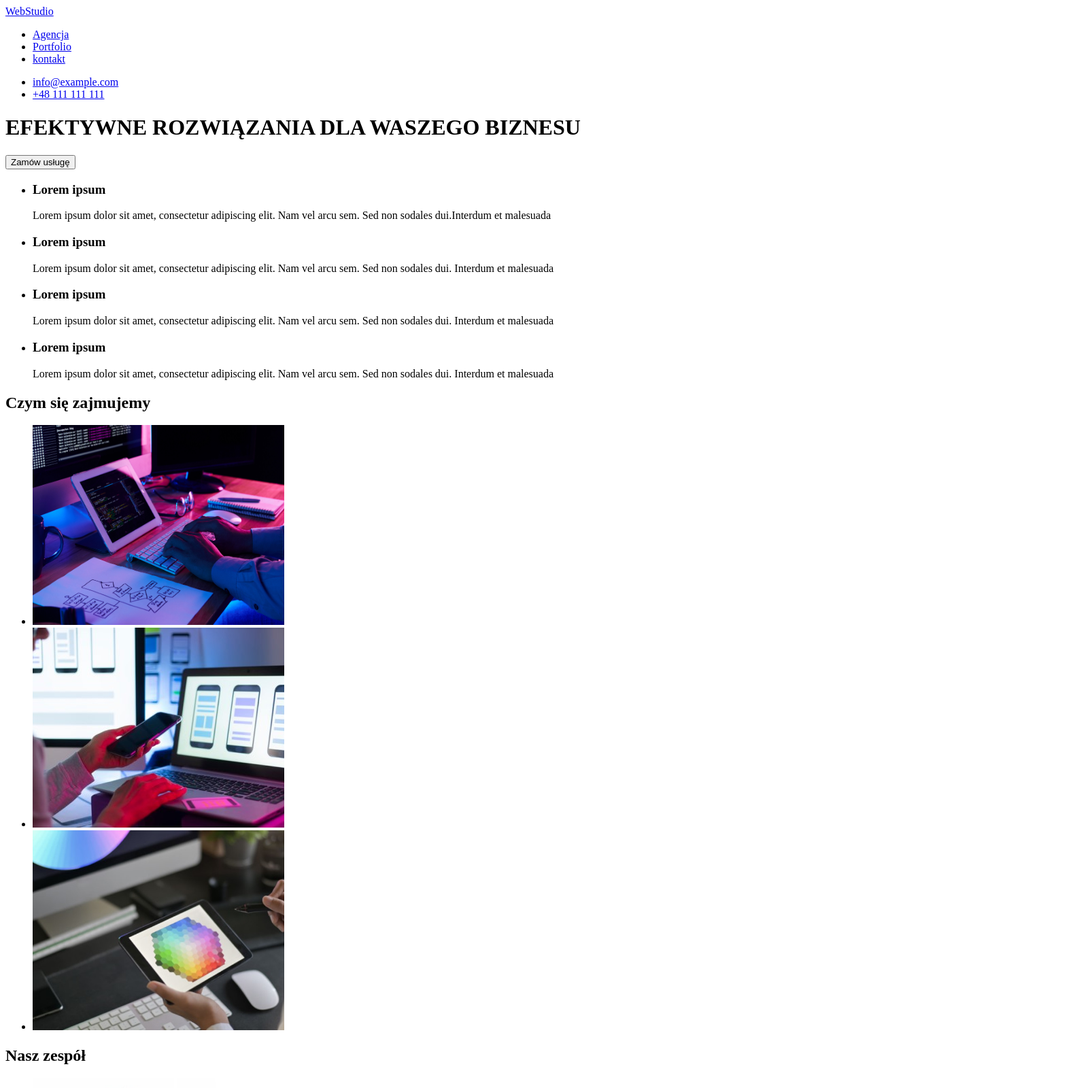
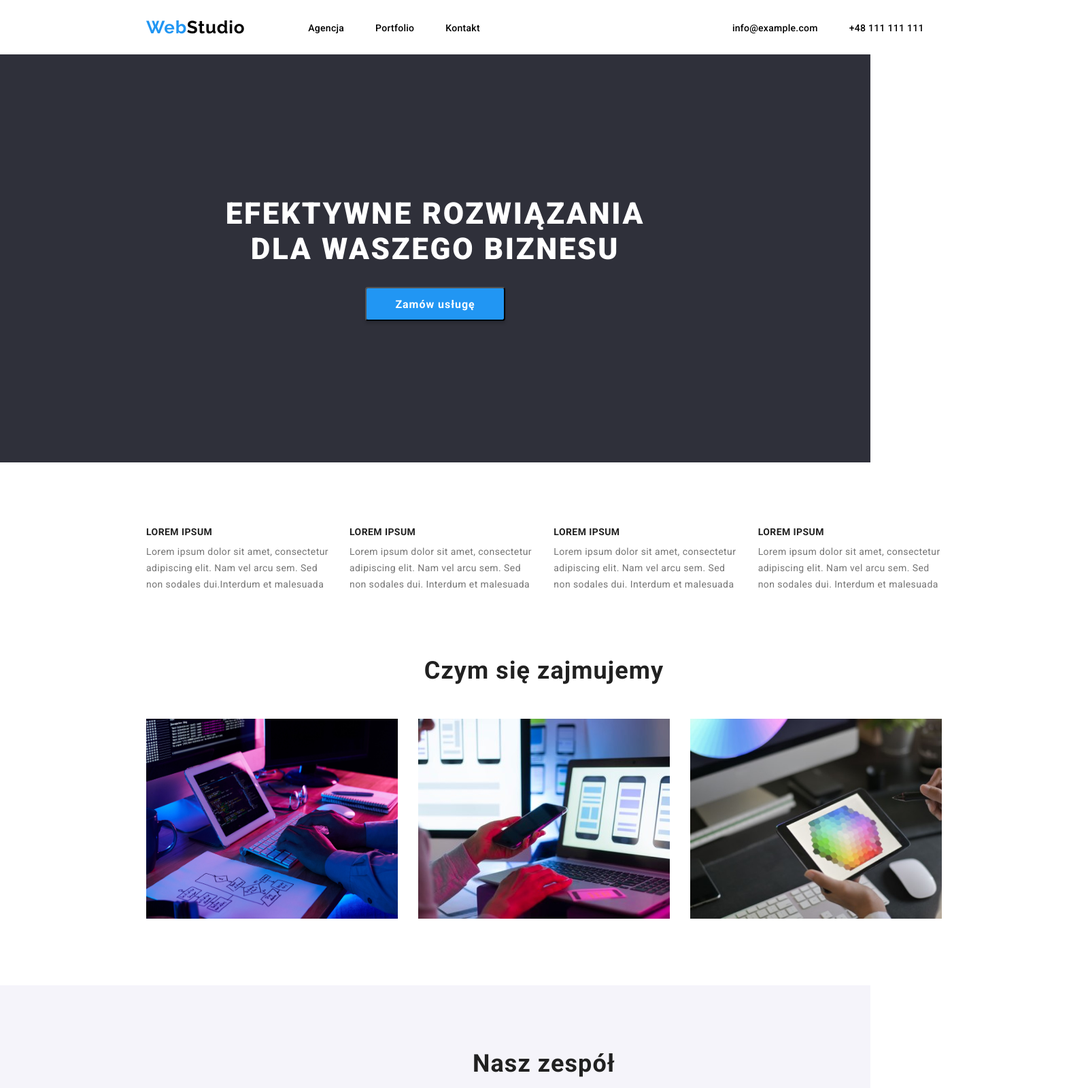
Before and after one commit to annaojdana/goit-markup-hw-03, a plain HTML site: page index.html in a window 1280 px wide. Shown: the top 1600 px of the page at 68% size, 1600 px wide, since content can reach past the window. Drawn offline with Linux system fonts and the light colour scheme.

Commit message:
first version index.html

```diff
--- a/css/styles.css
+++ b/css/styles.css
@@ -0,0 +1,216 @@
+*,
+*::before,
+*::after {
+  box-sizing: border-box;
+  margin: 0;
+  padding: 0;
+}
+
+body {
+  margin: 0;
+  font-family: "Roboto", "Raleway", sans-serif;
+}
+
+.header-nav {
+  margin: 0 auto;
+  width: 1600px;
+  height: 80px;
+  background-color: #fff;
+  display: flex;
+  align-items: center;
+}
+
+.logo {
+  margin-left: 215px;
+  margin-right: 70px;
+  font-family: Raleway;
+  font-weight: bold;
+  font-size: 26px;
+  text-decoration: none;
+  letter-spacing: 0.03em;
+  color: #000;
+  cursor: pointer;
+}
+.logo-item {
+  color: #2196f3;
+}
+.nav-items,
+.header-address {
+  padding: 0;
+  display: flex;
+  list-style: none;
+}
+.header-address {
+  margin-right: 204px;
+  margin-left: 325px;
+}
+.nav-item {
+  margin: 0 23px;
+  text-decoration: none;
+  color: #000;
+  font-weight: 500;
+  font-size: 14px;
+  letter-spacing: 0.02em;
+}
+.nav-item:hover,
+.nav-item:focus {
+  color: #2196f3;
+}
+.header-bg {
+  position: relative;
+  height: 600px;
+  background-color: #2f303a;
+}
+.header-text {
+  position: absolute;
+  width: 696px;
+  /* height: 120px; */
+  left: 50%;
+  top: 50%;
+  transform: translate(-50%, -50%);
+  text-align: center;
+  color: #fff;
+}
+.header-text h1 {
+  text-transform: uppercase;
+  font-weight: 900;
+  font-size: 44px;
+  letter-spacing: 0.06em;
+}
+
+.header-btn {
+  margin-top: 30px;
+  padding: 0 42px;
+  height: 50px;
+  font-family: 'Roboto', sans-serif;
+  font-weight: bold;
+  font-size: 16px;
+  background: #2196f3;
+  box-shadow: 0px 4px 4px rgba(0, 0, 0, 0.15);
+  border-radius: 4px;
+  letter-spacing: 0.06em;
+  color: #ffffff;
+  cursor: pointer;
+}
+
+.about-us {
+  margin: 0 auto;
+  padding-top: 94px;
+  width: 1600px;
+  background-color: #fff;
+}
+.about-us-text,
+.about-us-img {
+  margin: 0 200px;
+  padding: 0;
+  list-style: none;
+  display: flex;
+}
+.about-us-heading {
+  margin: 94px 0;
+  text-align: center;
+}
+.about-us-heading h2 {
+  font-weight: bold;
+  font-size: 36px;
+  letter-spacing: 0.03em;
+  color: #212121;
+}
+
+.about-us-text h3 {
+  font-weight: bold;
+  font-size: 14px;
+  letter-spacing: 0.03em;
+  text-transform: uppercase;
+  color: #212121;
+}
+
+.about-us-text li {
+  margin: 0 15px;
+}
+.about-us-text p {
+  margin-top: 10px;
+  padding: 0;
+  font-size: 14px;
+  letter-spacing: 0.03em;
+  line-height: 1.7;
+  color: #757575;
+}
+.about-us-img img {
+  margin: 50px 15px 0;
+}
+.team {
+  background-color: #f5f4fa;
+  padding: 94px 0;
+}
+.team-box {
+  margin: 0 auto;
+  width: 1600px;
+}
+.team-box h2 {
+  padding-bottom: 50px;
+  font-weight: bold;
+  font-size: 36px;
+  text-align: center;
+  letter-spacing: 0.03em;
+  color: #212121;
+}
+.team-cards {
+  margin-left: 200px;
+  display: flex;
+  list-style: none;
+}
+.team-card {
+  margin: 0 15px;
+  background-color: #fff;
+  box-shadow: 0px 1px 3px rgba(0, 0, 0, 0.12), 0px 1px 1px rgba(0, 0, 0, 0.14),
+    0px 2px 1px rgba(0, 0, 0, 0.2);
+  border-radius: 0px 0px 4px 4px;
+  text-align: center;
+}
+.team-card img {
+  width: 270px;
+  height: 260px;
+}
+.team-card h5 {
+  margin: 30px 0 10px;
+  font-weight: 500;
+  font-size: 16px;
+  letter-spacing: 0.03em;
+  color: #212121;
+}
+.team-card p {
+  margin-bottom: 30px;
+  font-size: 16px;
+  letter-spacing: 0.03em;
+  color: #757575;
+}
+.footer {
+  background-color: #2f303a;
+}
+.footer-text {
+  margin: 0 auto;
+  padding: 60px 0;
+  width: 1600px;
+}
+.address-box {
+  margin-left: 215px;
+  color: #fff;
+  font-size: 14px;
+  font-weight: normal;
+  font-style: normal;
+  letter-spacing: 0.03em;
+  display: flex;
+  flex-direction: column;
+}
+.logo-footer {
+  color: #fff;
+}
+.address-box p {
+  padding-top: 20px;
+}
+.address-box a {
+  padding-top: 9px;
+  text-decoration: none;
+  color: rgba(255, 255, 255, 0.6);
+}
--- a/index.html
+++ b/index.html
@@ -6,35 +6,42 @@
     <meta http-equiv="X-UA-Compatible" content="IE=edge">
     <meta name="viewport" content="width=device-width, initial-scale=1.0">
     <title>Studio</title>
+    <link rel="preconnect" href="https://fonts.googleapis.com">
+    <link rel="preconnect" href="https://fonts.gstatic.com" crossorigin>
+    <link
+        href="https://fonts.googleapis.com/css2?family=Raleway:wght@700&family=Roboto:wght@400;500;700;900&display=swap"
+        rel="stylesheet">
     <link rel="stylesheet" href="css/styles.css">
 </head>
+
 <body>
     <header>
-        <nav class="nav">
-            <a href="#"><span>Web</span>Studio</a>
+        <nav>
+            <div class="header-nav">
+                <a href="index.html" class="logo"><span class="logo-item">Web</span>Studio</a>
                 <ul class="nav-items">
-                <li class="nav-item"><a href="#">Agencja</a></li>
-                <li class="nav-item"><a href="#">Portfolio</a></li>
-                <li class="nav-item"><a href="#">kontakt</a></li>
+                    <li><a class="nav-item" href="#">Agencja</a></li>
+                    <li><a class="nav-item" href="portfolio.html">Portfolio</a></li>
+                    <li><a class="nav-item" href="contact.html">Kontakt</a></li>
                 </ul>
-        </nav>
-        <div class="header-address">
-            <ul>
-                <li><a href="mailto:info@example.com">info@example.com</a></li>
-                <li><a href="tel:+48111111111">+48 111 111 111</a></li>
+                <ul class="header-address">
+                    <li><a class="nav-item" href="mailto:info@example.com">info@example.com</a></li>
+                    <li><a class="nav-item" href="tel:+48111111111">+48 111 111 111</a></li>
                 </ul>
             </div>
+
+        </nav>
         <div class="header-bg">
             <div class="header-text">
                 <h1>EFEKTYWNE ROZWIĄZANIA DLA WASZEGO BIZNESU</h1>
-                <button type="button">Zamów usługę</button>
+                <button type="button" class="header-btn">Zamów usługę</button>
             </div>
         </div>
     </header>
     <main>
-        <section>
-            <div>
-                <ul>
+        <section class="about-us">
+
+            <ul class="about-us-text">
                 <li>
                     <h3>Lorem ipsum</h3>
                     <p>
@@ -64,58 +71,61 @@
                     </p>
                 </li>
             </ul>
-            </div>
-            <div>
+
+            <div class="about-us-heading">
                 <h2>Czym się zajmujemy</h2>
-                <div>
-                    <ul>
-                        <li><img src="images/office.jpg" alt="męźczyzna piszący na klawiaturze" width="370"
-                                height="294"></li>
+
+                <ul class="about-us-img">
+                    <li><img src="images/office.jpg" alt="męźczyzna piszący na klawiaturze" width="370" height="294">
+                    </li>
                     <li><img src="images/mobile.jpg"
                             alt="kobieta trzymająca w dłoni telefon komorkowy i pisząca na laptopie" width="370"
                             height="294"></li>
                     <li><img src="images/tablet.jpg" alt="kobieta trzymająca tablet" width="370" height="294"></li>
                 </ul>
-                </div>
+
             </div>
         </section>
-        <section>
-            <div>
+        <section class="team">
+            <div class="team-box">
                 <h2>Nasz zespół</h2>
-                <ul>
-                    <li>
-                        <img src="images/john.jpg" alt="zdjęcie product designera" width="270" height="260">
+                <ul class="team-cards">
+                    <li class="team-card">
+                        <img src="images/john.jpg" alt="zdjęcie product designera">
                         <h5>John Doe</h5>
                         <p>Product Designer</p>
                     </li>
-                    <li>
-                        <img src="images/ola.jpg" alt="zdjęcie fronted developera" width="270" height="260">
+                    <li class="team-card">
+                        <img src="images/ola.jpg" alt="zdjęcie fronted developera">
                         <h5>John Doe</h5>
                         <p>Fronted Developer</p>
                     </li>
-                    <li>
-                        <img src="images/peter.jpg" alt="zdjęcie pracownika marketingu" width="270" height="260">
+                    <li class="team-card">
+                        <img src="images/peter.jpg" alt="zdjęcie pracownika marketingu">
                         <h5>John Doe</h5>
                         <p>Marketing</p>
                     </li>
-                    <li>
-                        <img src="images/tom.jpg" alt="zdjęcie UI designera" width="270" height="260">
+                    <li class="team-card">
+                        <img src="images/tom.jpg" alt="zdjęcie UI designera">
                         <h5>John Doe</h5>
                         <p>UI Designer</p>
                     </li>
                 </ul>
             </div>
+
+
         </section>
     </main>
-    <footer>
-        <div>
-            <a href="index.html"><span>Web</span>Studio</a>
-            <address>
-                m. Warszawa, Aleje Jerozolimskie 21
+    <footer class="footer">
+        <div class="footer-text">
+            <a href="index.html" class="logo logo-footer"><span class="logo-item">Web</span>Studio</a>
+            <address class="address-box">
+                <p>m. Warszawa, Aleje Jerozolimskie 21</p>
                 <a href="mailto:info@example.com">info@example.com</a>
                 <a href="tel:+48111111111">+48 111 111 111</a>
             </address>
         </div>
     </footer>
 </body>
+
 </html>
```
Lines whose indentation alone changed are shown as unchanged.
